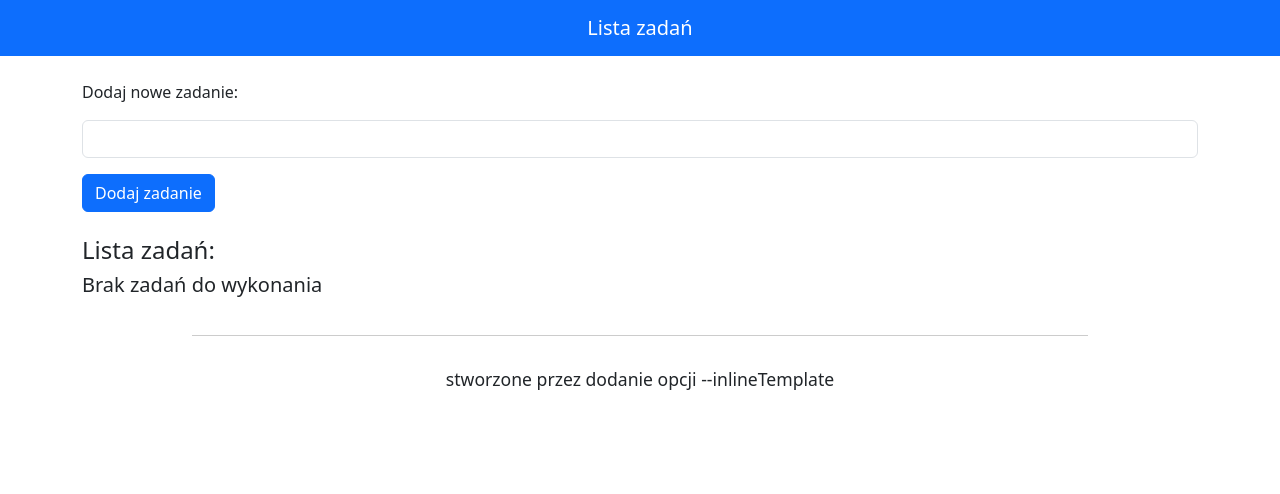
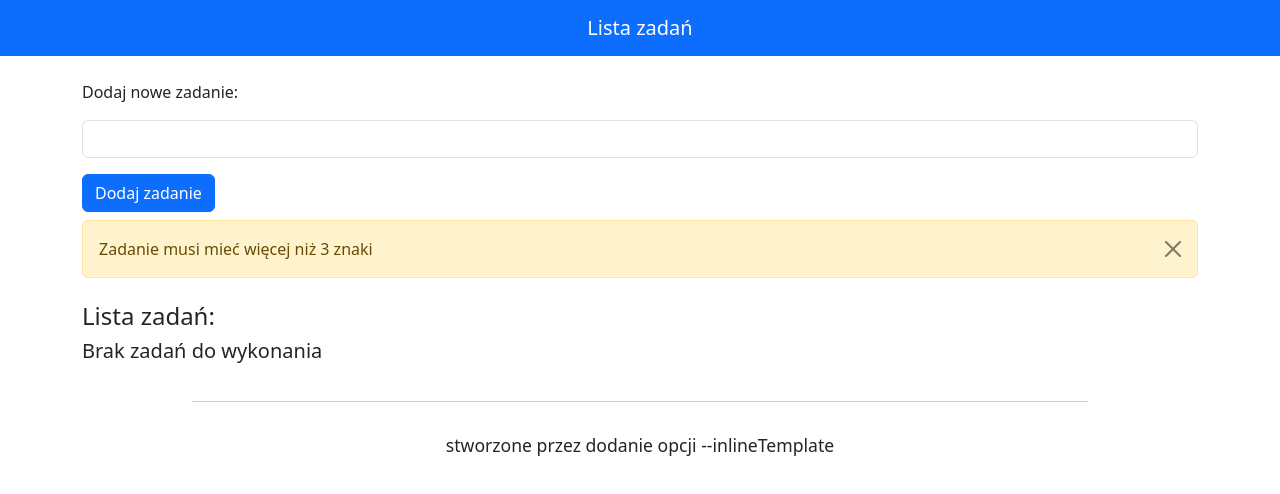
Before and after one commit to czerwo888/angular4g1, an Angular app: page / in a window 1280 px wide. Both pictures are taken after a click on the button "Dodaj zadanie". Shown: the top 494 px of the page. Built offline with nearby package versions, Linux system fonts and the light colour scheme.

Commit message:
[Bootstrap] alert

```diff
--- a/src/app/todo-list/todo-list.component.html
+++ b/src/app/todo-list/todo-list.component.html
@@ -4,21 +4,24 @@
 <input type="text" #name name="todo" class="form-control"> <!--#name zmienna template - nie jest najlepszym rozwiazaniem, powinno sie uzywac formularzy-->
 <button type="button" class="btn btn-primary mt-3" (click)="addTodo(name.value)">Dodaj zadanie</button>
 
+<div class="alert alert-warning alert-dismissible fade show mt-2" role="alert" *ngIf="ErrorMessage">
+  <!-- po kliknieciu na krzyzyk alert zniknie ale nie zmieni sie stan zmiennej ErrorMessage, mozna dodac cos takiego (click)="ErrorMessage = ''",
+  ale tak nie zrobimy, poniewaz nie powinno sie wstawiac logiki do szablonu html -->
+  {{ ErrorMessage}}
+  <button type="button" class="btn-close" data-bs-dismiss="alert" aria-label="Close" (click)="clearErrorMessage()"></button>
+  <!-- data-bs-dismiss="alert" - zamkniecie alertu po kliknieciu na krzyzyk, dzieki niemu bootstrap wie ktory skrypt uruchomic -->
+</div>
+
 <div class="mt-4">
   <h4>Lista zadań:</h4>
   <ul class="list-group todos-list" *ngIf="todos.length > 0; else noTasks;">
-
-    <!-- ng-container gdy chcemy zastosowac warunek na wiecej niz jednym elemencie pozwala rowniez uzywac jednoczesnie ngFor i ngIf-->
-    <ng-container *ngFor="let todo of todos; index as i">
-      <li class="list-group-item" *ngIf="!todo.isCompleted"> <!--index as i - to samo co let i = index -->
+    <li class="list-group-item" *ngFor="let todo of todos; index as i"> <!--index as i - to samo co let i = index -->
       <input type="checkbox" class="form-check-input my-1"
              [checked]="todo.isCompleted"
              (change)="changeTodoStatus(todo)"
       />
       <span class="todo-item">{{ i + 1 }}. {{ todo.name }}</span>
     </li>
-    </ng-container>
-
   </ul>
 
   <ng-template #noTasks>
--- a/src/app/todo-list/todo-list.component.ts
+++ b/src/app/todo-list/todo-list.component.ts
@@ -13,10 +13,11 @@ import {NgForOf, NgIf} from '@angular/common';
   styleUrl: './todo-list.component.css'
 })
 export class TodoListComponent {
+  ErrorMessage = '';
   todos : Todo[] = [];
   addTodo(todo : string) : void {
     if (todo.length <= 3){
-      alert('Zadanie musi mieć więcej niż 3 znaki');
+      this.ErrorMessage = 'Zadanie musi mieć więcej niż 3 znaki';
       return;
     }
 
@@ -30,4 +31,8 @@ export class TodoListComponent {
   changeTodoStatus(todo: Todo) {
     todo.isCompleted = !todo.isCompleted;
   }
+
+  clearErrorMessage() {
+    this.ErrorMessage = '';
+  }
 }
```
Lines whose indentation alone changed are shown as unchanged.
